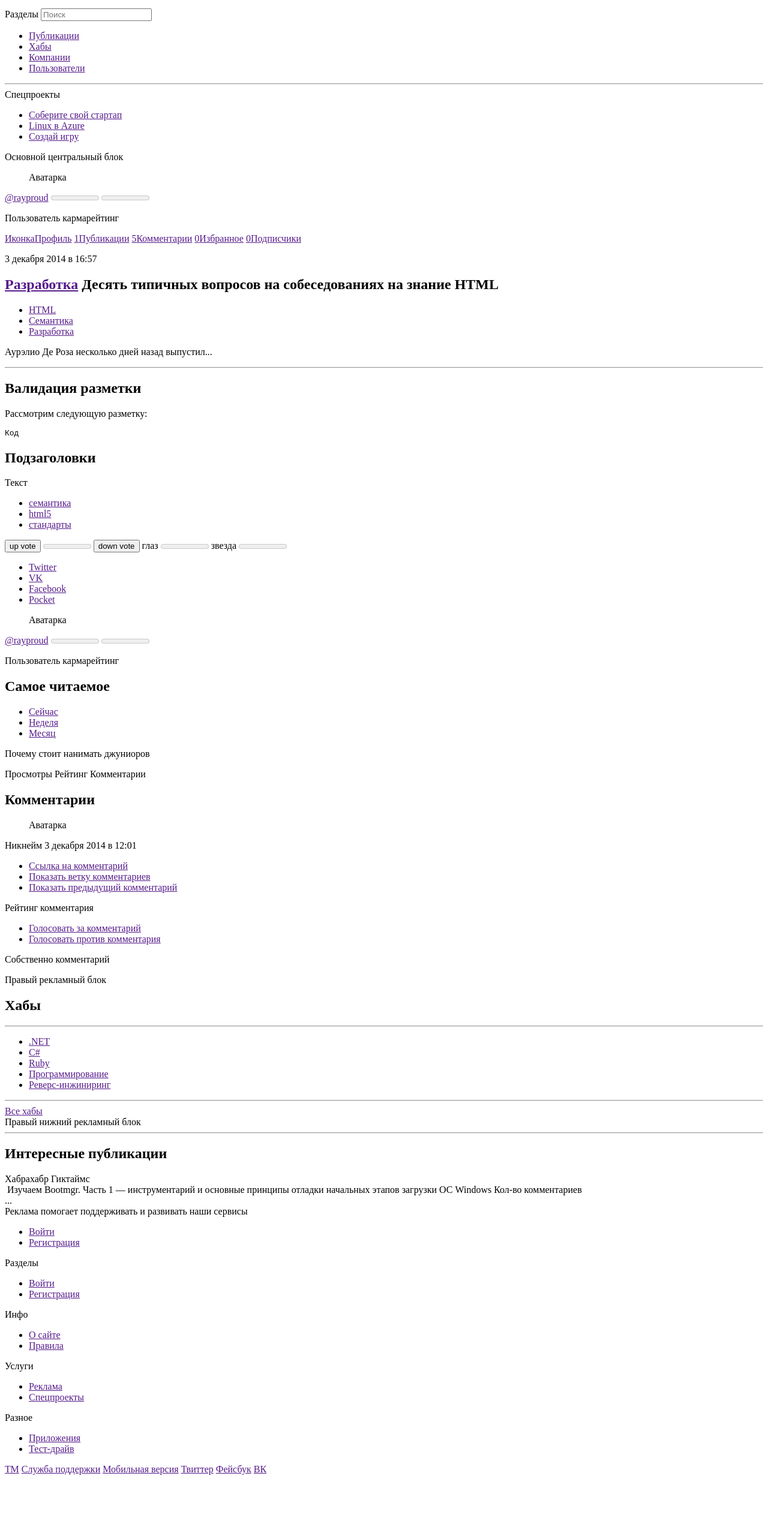
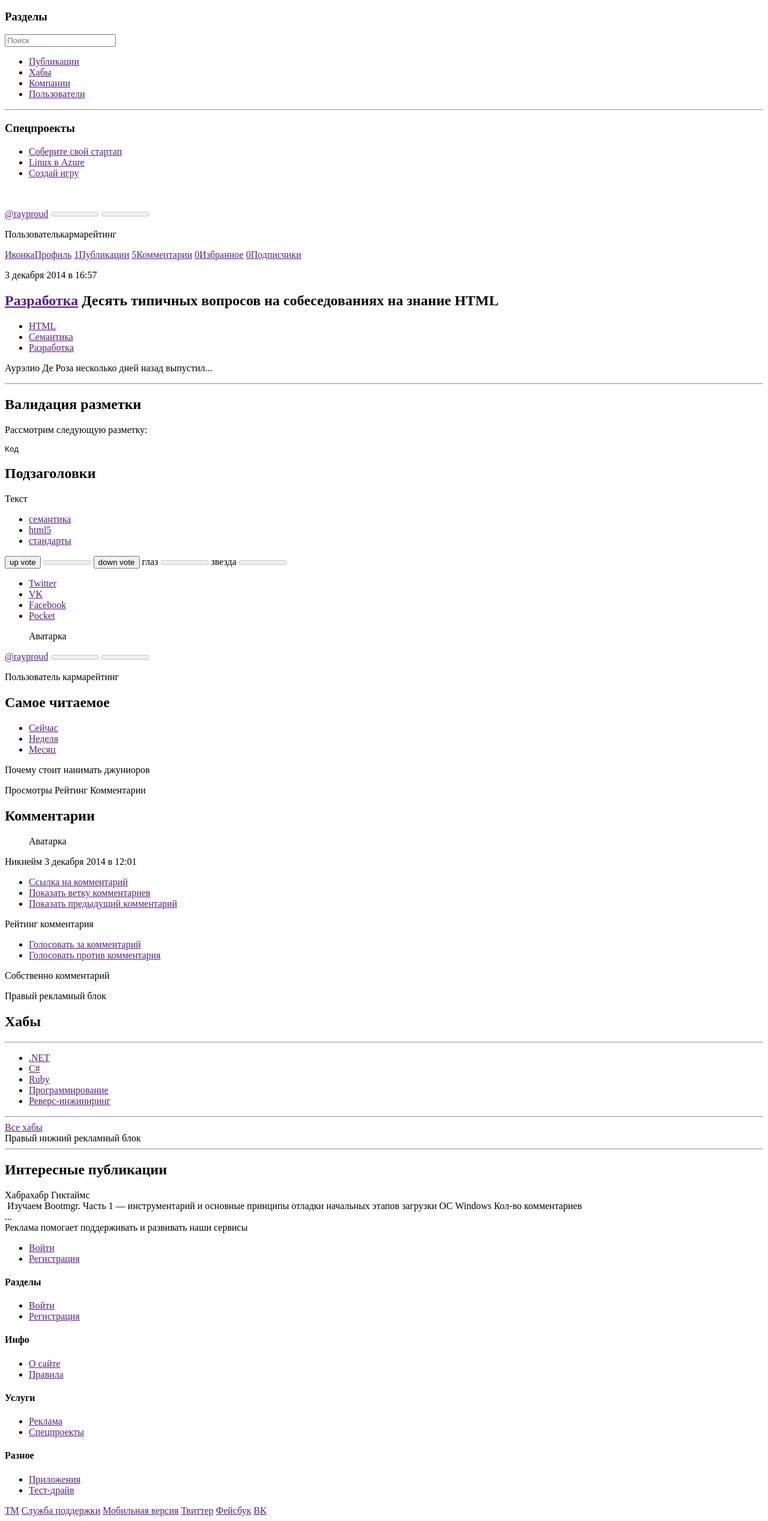
Before and after one commit to aerobium/kottans-JS-2016, a plain HTML site: page week01/lec1/index.html in a window 1280 px wide. Shown: the part 230-2766 px from the top of the page at 60% size. Before the commit the page ends 2697 px from the top, so only its background shows below. Drawn offline with Linux system fonts and the light colour scheme.

Commit message:
fix and refactor

```diff
--- a/week01/lec1/index.html
+++ b/week01/lec1/index.html
@@ -6,7 +6,6 @@
 </head>
 <body>
 
-<!------------------------------------------------------->
 <aside>
     <ul>
         <li><a href="">TM Feed</a>
@@ -17,6 +16,7 @@
         <li><a href="">Фрилансим</a>
     </ul>
 
+
     <span>Спецпроекты</span>
     <ul>
         <li><a href="">Контент-маркетинг</a>
@@ -25,13 +25,10 @@
     </ul>
 </aside>
 
-
-<!------------------------------------------------------->
-
-
 <header>
     <aside>
-        <span>Разделы</span>
+        <section>
+            <h3>Разделы</h3>
             <input type="text" placeholder="Поиск">
             <ul>
                 <li><a href="">Публикации</a></li>
@@ -40,27 +37,29 @@
                 <li><a href="">Пользователи</a></li>
             </ul>
             <hr>
-        <span>Спецпроекты</span>
+        </section>
+        <section>
+            <h3>Спецпроекты</h3>
             <ul>
                 <li><a href="">Соберите свой стартап</a></li>
                 <li><a href="">Linux в Azure</a></li>
                 <li><a href="">Создай игру</a></li>
             </ul>
+        </section>
     </aside>
 </header>
-<!------------------------------------------------------->
+
 <main>
 
-    Основной центральный блок
 
     <section>
         <figure>
-            Аватарка
+            <img src="" alt="">
         </figure>
         <a href="">@rayproud</a>
-        <meter value=""></meter>
-        <meter value=""></meter>
-        <p><span>Пользователь</span> <span>карма</span><span>рейтинг</span></p>
+        <meter value="2,0"></meter>
+        <meter value="0,0"></meter>
+        <p><span>Пользователь</span><span>карма</span><span>рейтинг</span></p>
 
         <p>
             <a href=""><span>Иконка</span>Профиль</a>
@@ -71,7 +70,8 @@
         </p>
     </section>
 
-    <time datetime="2014-12-03">3 декабря 2014 в 16:57</time>
+
+    <time datetime="2014-12-03T:16:57:00">3 декабря 2014 в 16:57</time>
 
 
     <article>
@@ -154,7 +154,7 @@
         <article>
             <figure>Аватарка</figure>
             <span>Никнейм</span>
-            <time datetime="2014-12-08">3 декабря 2014 в 12:01</time>
+            <time datetime="2014-12-08T12:01:00">3 декабря 2014 в 12:01</time>
             <ul>
                 <li><a href="">Ссылка на комментарий</a></li>
                 <li><a href="">Показать ветку комментариев</a></li>
@@ -173,6 +173,7 @@
 </main>
 
 <aside>Правый рекламный блок</aside>
+
 <aside>
     <h2>Хабы</h2>
     <hr>
@@ -187,8 +188,6 @@
     <a href="">Все хабы</a>
 </aside>
 <aside>Правый нижний рекламный блок</aside>
-<!------------------------------------------------------->
-
 
 <hr>
 <aside>
@@ -207,33 +206,37 @@
     Реклама помогает поддерживать и развивать наши сервисы
 </aside>
 
-<!------------------------------------------------------->
 <footer>
     <section>
         <ul>
             <li><a href="">Войти</a>
             <li><a href="">Регистрация</a>
         </ul>
-
-        <p>Разделы</p>
+    </section>
+    <section>
+        <h4>Разделы</h4>
         <ul>
             <li><a href="">Войти</a>
             <li><a href="">Регистрация</a>
         </ul>
-
-        <p>Инфо</p>
+    </section>
+    <section>
+        <h4>Инфо</h4>
         <ul>
             <li><a href="">О сайте</a>
             <li><a href="">Правила</a>
         </ul>
-
-        <p>Услуги</p>
+    </section>
+    <section>
+        <h4>Услуги</h4>
         <ul>
             <li><a href="">Реклама</a>
             <li><a href="">Спецпроекты</a>
         </ul>
+    </section>
 
-        <p>Разное</p>
+    <section>
+        <h4>Разное</h4>
         <ul>
             <li><a href="">Приложения</a>
             <li><a href="">Тест-драйв</a>
@@ -247,7 +250,6 @@
         <a href="">Твиттер</a>
         <a href="">Фейсбук</a>
         <a href="">ВК</a>
-
     </section>
 </footer>
 <!--https://habrahabr.ru/post/244929/-->
```
Lines whose indentation alone changed are shown as unchanged.
